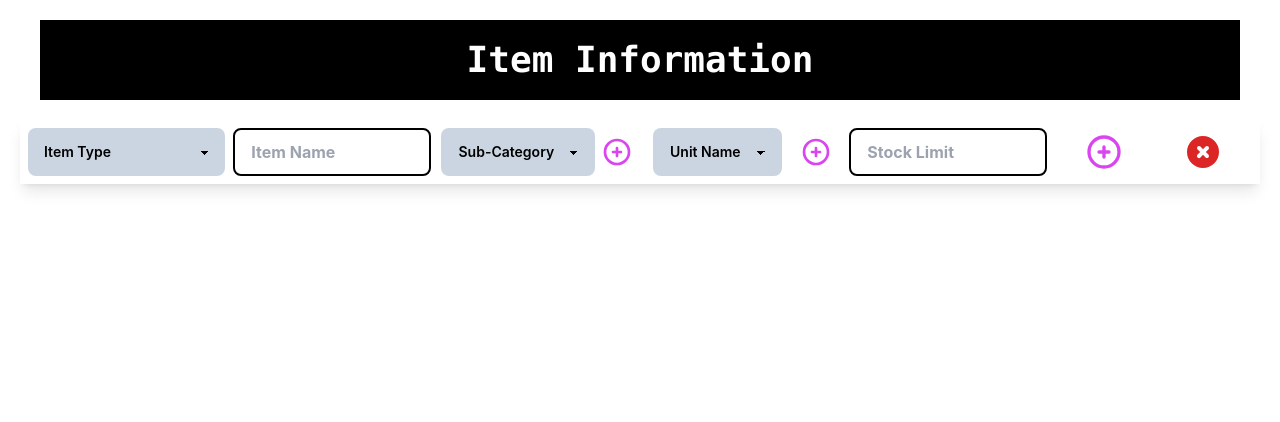
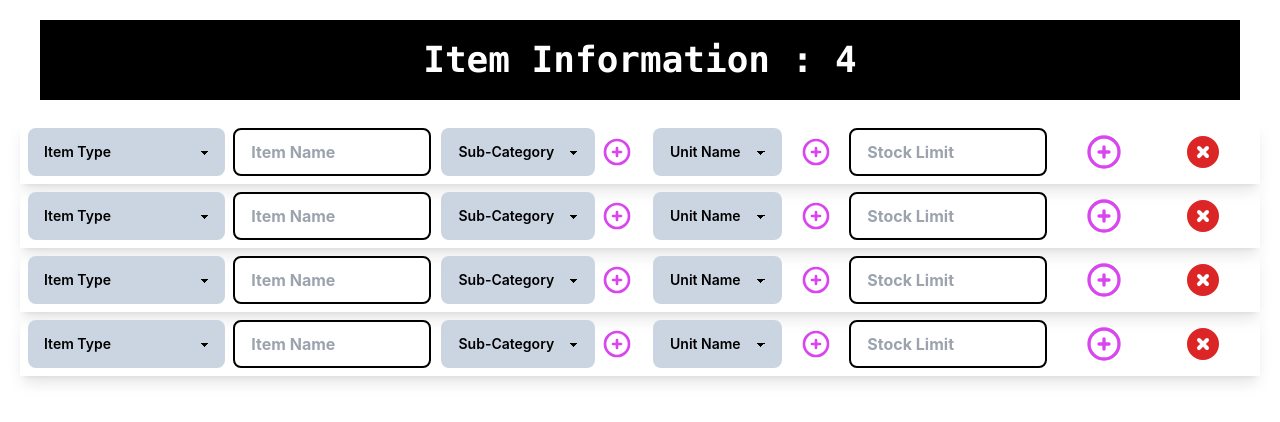
Before and after one commit to Sanjidk/jobtask-iteminfo-frontend, a React (Create React App) app: page / in a window 1280 px wide. Shown: the top 422 px of the page. Built offline with nearby package versions, Linux system fonts and the light colour scheme.

Commit message:
Set Input Item done

```diff
--- /dev/null
+++ b/public/items.json
@@ -0,0 +1,78 @@
+[
+  {
+    "id": "62fd326c8e817cc51bfa5b73",
+    "type": {
+      "item1": "Item Type",
+      "item2": "Camera",
+      "item3": "Television",
+      "item4": "Computer"
+    },
+    "category": {
+      "item1": "Sub-Category",
+      "item2": "Picture",
+      "item3": "Video"
+    },
+    "unit": {
+      "item1": "Unit Name",
+      "item2": "Hardware",
+      "item3": "Software"
+    }
+  },
+  {
+    "id": "62fd326c620cca4d0125d112",
+    "type": {
+      "item1": "Item Type",
+      "item2": "Car",
+      "item3": "Bike",
+      "item4": "Bus"
+    },
+    "category": {
+      "item1": "Sub-Category",
+      "item2": "Wheel",
+      "item3": "Horn"
+    },
+    "unit": {
+      "item1": "Unit Name",
+      "item2": "Ticket",
+      "item3": "Money"
+    }
+  },
+  {
+    "id": "62fd326c986511cc343c69cf",
+    "type": {
+      "item1": "Item Type",
+      "item2": "Samsung",
+      "item3": "iPhone",
+      "item4": "One Plus"
+    },
+    "category": {
+      "item1": "Sub-Category",
+      "item2": "Game",
+      "item3": "Talk"
+    },
+    "unit": {
+      "item1": "Unit Name",
+      "item2": "Brand",
+      "item3": "Company"
+    }
+  },
+  {
+    "id": "62fd326c1c95c5006c68a992",
+    "type": {
+      "item1": "Item Type",
+      "item2": "Rice",
+      "item3": "Milk",
+      "item4": "Meat"
+    },
+    "category": {
+      "item1": "Sub-Category",
+      "item2": "Eat",
+      "item3": "Drink"
+    },
+    "unit": {
+      "item1": "Unit Name",
+      "item2": "Health",
+      "item3": "Wealth"
+    }
+  }
+]
--- a/src/pages/ItemInfo.js
+++ b/src/pages/ItemInfo.js
@@ -1,74 +1,31 @@
-import React from 'react';
+import { useEffect, useState } from "react";
+import SingleItem from '../pages/SingleItem';
+
 
 const ItemInfo = () => {
+
+    const [items, setItems] = useState([]);
+
+    useEffect(() => {
+        fetch('items.json')
+            .then(res => res.json())
+            .then(data => setItems(data))
+    }, [])
+
+
     return (
         <div>
-            <h1 className='text-4xl font-mono font-bold m-5 bg-black text-white p-5'>Item Information</h1>
+            <h1 className='text-4xl font-mono font-bold m-5 bg-black text-white p-5'>Item Information : {items.length}</h1>
 
-            <div className="grid grid-cols-6 gap-2 shadow-lg p-2 font-bold">
-                <div>
-                    <select className="select w-full max-w-xs text-black hover:text-white border-0 bg-slate-300 hover:bg-black">
-                        <option disabled selected>Item Type</option>
-                        <option>Han Solo</option>
-                        <option>Boom</option>
-                    </select>
-                </div>
+            {
+                items.map(item =>
 
-                <div>
-                    <input type="text" placeholder="Item Name" className="border-2 border-black input input-bordered w-full max-w-xs" />
-                </div>
-
-                <div className='flex justify-around'>
-                    <div>
-                        <select className="select w-full max-w-xs text-black hover:text-white bg-slate-300 hover:bg-black">
-                            <option disabled selected>Sub-Category</option>
-                            <option>Han Solo</option>
-                            <option>Boom</option>
-                        </select>
-                    </div>
-                    <div>
-                        <button className='mt-2'>
-                            <svg xmlns="http://www.w3.org/2000/svg" className="w-8 text-fuchsia-500	" fill="none" viewBox="0 0 24 24" stroke="currentColor" strokeWidth="2">
-                                <path strokeLinecap="round" strokeLinejoin="round" d="M12 9v3m0 0v3m0-3h3m-3 0H9m12 0a9 9 0 11-18 0 9 9 0 0118 0z" />
-                            </svg>
-                        </button>
-                    </div>
-                </div>
-
-                <div className='flex justify-around'>
-                    <div>
-                        <select className="select w-full max-w-xs text-black hover:text-white bg-slate-300 hover:bg-black">
-                            <option disabled selected>Unit   Name</option>
-                            <option>Han Solo</option>
-                            <option>Boom</option>
-                        </select>
-                    </div>
-                    <div>
-                        <button className='mt-2'>
-                            <svg xmlns="http://www.w3.org/2000/svg" className="w-8 text-fuchsia-500	" fill="none" viewBox="0 0 24 24" stroke="currentColor" strokeWidth="2">
-                                <path strokeLinecap="round" strokeLinejoin="round" d="M12 9v3m0 0v3m0-3h3m-3 0H9m12 0a9 9 0 11-18 0 9 9 0 0118 0z" />
-                            </svg>
-                        </button>
-                    </div>
-                </div>
-
-                <div>
-                    <input type="number" placeholder="Stock Limit" className="border-2 border-black input input-bordered w-full max-w-xs" />
-                </div>
-
-                <div className='flex justify-around'>
-                    <button>
-                        <svg xmlns="http://www.w3.org/2000/svg" className="w-10 text-fuchsia-500	" fill="none" viewBox="0 0 24 24" stroke="currentColor" strokeWidth="2">
-                            <path strokeLinecap="round" strokeLinejoin="round" d="M12 9v3m0 0v3m0-3h3m-3 0H9m12 0a9 9 0 11-18 0 9 9 0 0118 0z" />
-                        </svg>
-                    </button>
-                    <button>
-                        <svg xmlns="http://www.w3.org/2000/svg" className="w-10 text-red-600" viewBox="0 0 20 20" fill="currentColor">
-                            <path fillRule="evenodd" d="M10 18a8 8 0 100-16 8 8 0 000 16zM8.707 7.293a1 1 0 00-1.414 1.414L8.586 10l-1.293 1.293a1 1 0 101.414 1.414L10 11.414l1.293 1.293a1 1 0 001.414-1.414L11.414 10l1.293-1.293a1 1 0 00-1.414-1.414L10 8.586 8.707 7.293z" clipRule="evenodd" />
-                        </svg>
-                    </button>
-                </div>
-            </div>
+                    <SingleItem
+                        key={item.id}
+                        item={item}>
+                    </SingleItem>
+                )
+            }
         </div>
     );
 };
--- /dev/null
+++ b/src/pages/SingleItem.js
@@ -0,0 +1,79 @@
+import React from 'react';
+
+const singleItem = ({ item }) => {
+
+    const { type, category, unit } = item;
+
+
+    return (
+        <div>
+            <div className="grid grid-cols-6 gap-2 shadow-lg p-2 font-bold">
+                <div>
+                    <select className="select w-full max-w-xs text-black hover:text-white border-0 bg-slate-300 hover:bg-black">
+                        <option disabled selected> {type.item1} </option>
+                        <option>{type.item2}</option>
+                        <option>{type.item3}</option>
+                        <option>{type.item4}</option>
+                    </select>
+                </div>
+
+                <div>
+                    <input type="text" placeholder="Item Name" className="border-2 border-black input input-bordered w-full max-w-xs" />
+                </div>
+
+                <div className='flex justify-around'>
+                    <div>
+                        <select className="select w-full max-w-xs text-black hover:text-white bg-slate-300 hover:bg-black">
+                            <option disabled selected> {category.item1} </option>
+                            <option>{category.item2}</option>
+                            <option>{category.item3}</option>
+                        </select>
+                    </div>
+                    <div>
+                        <button className='mt-2'>
+                            <svg xmlns="http://www.w3.org/2000/svg" className="w-8 text-fuchsia-500	" fill="none" viewBox="0 0 24 24" stroke="currentColor" strokeWidth="2">
+                                <path strokeLinecap="round" strokeLinejoin="round" d="M12 9v3m0 0v3m0-3h3m-3 0H9m12 0a9 9 0 11-18 0 9 9 0 0118 0z" />
+                            </svg>
+                        </button>
+                    </div>
+                </div>
+
+                <div className='flex justify-around'>
+                    <div>
+                        <select className="select w-full max-w-xs text-black hover:text-white bg-slate-300 hover:bg-black">
+                            <option disabled selected> {unit.item1} </option>
+                            <option>{unit.item2}</option>
+                            <option>{unit.item3}</option>
+                        </select>
+                    </div>
+                    <div>
+                        <button className='mt-2'>
+                            <svg xmlns="http://www.w3.org/2000/svg" className="w-8 text-fuchsia-500	" fill="none" viewBox="0 0 24 24" stroke="currentColor" strokeWidth="2">
+                                <path strokeLinecap="round" strokeLinejoin="round" d="M12 9v3m0 0v3m0-3h3m-3 0H9m12 0a9 9 0 11-18 0 9 9 0 0118 0z" />
+                            </svg>
+                        </button>
+                    </div>
+                </div>
+
+                <div>
+                    <input type="number" placeholder="Stock Limit" className="border-2 border-black input input-bordered w-full max-w-xs" />
+                </div>
+
+                <div className='flex justify-around'>
+                    <button>
+                        <svg xmlns="http://www.w3.org/2000/svg" className="w-10 text-fuchsia-500	" fill="none" viewBox="0 0 24 24" stroke="currentColor" strokeWidth="2">
+                            <path strokeLinecap="round" strokeLinejoin="round" d="M12 9v3m0 0v3m0-3h3m-3 0H9m12 0a9 9 0 11-18 0 9 9 0 0118 0z" />
+                        </svg>
+                    </button>
+                    <button>
+                        <svg xmlns="http://www.w3.org/2000/svg" className="w-10 text-red-600" viewBox="0 0 20 20" fill="currentColor">
+                            <path fillRule="evenodd" d="M10 18a8 8 0 100-16 8 8 0 000 16zM8.707 7.293a1 1 0 00-1.414 1.414L8.586 10l-1.293 1.293a1 1 0 101.414 1.414L10 11.414l1.293 1.293a1 1 0 001.414-1.414L11.414 10l1.293-1.293a1 1 0 00-1.414-1.414L10 8.586 8.707 7.293z" clipRule="evenodd" />
+                        </svg>
+                    </button>
+                </div>
+            </div>
+        </div>
+    );
+};
+
+export default singleItem;
```
